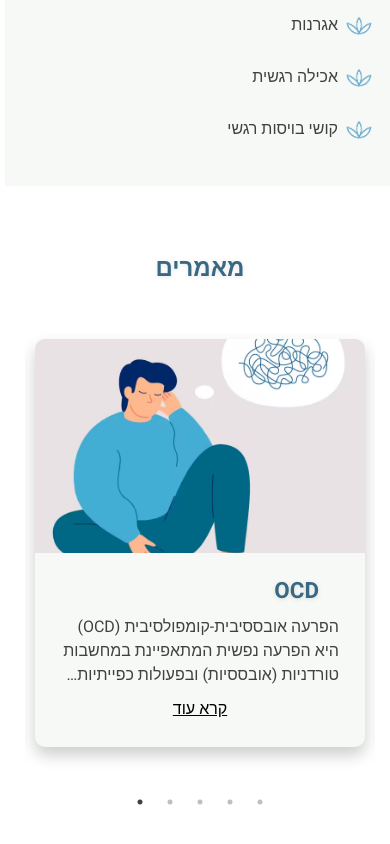
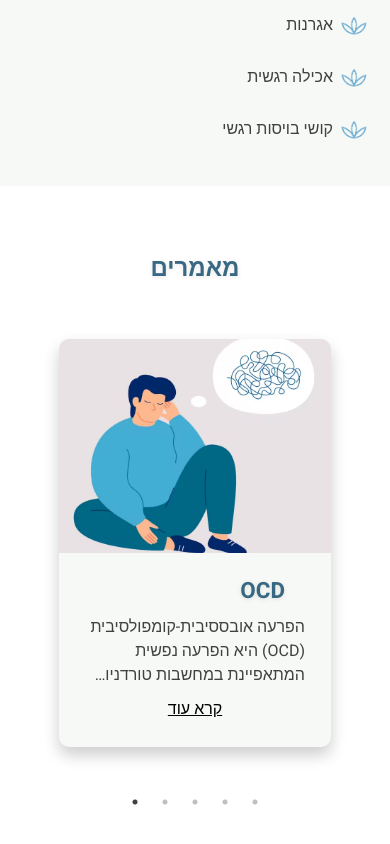
Before and after one commit to TomerNoy/react-cbt-site, a React (Create React App) app: page / in a window 390 px wide. Shown: the part 2096-2940 px from the top of the page. Built offline with nearby package versions, Linux system fonts and the light colour scheme; a web font is replaced by a local one.

Commit message:
home articles layout fix

```diff
--- a/src/pages/Home/HomeArticles.css
+++ b/src/pages/Home/HomeArticles.css
@@ -1,5 +1,11 @@
 @import url("../../App.css");
 
+.home-articles {
+  margin: auto;
+  width: 80%;
+  max-width: 1100px;
+  padding-bottom: 10px;
+}
 .slick-slider {
   margin-bottom: 40px;
 }
@@ -9,6 +15,10 @@
   display: flex !important;
   flex-direction: row;
   justify-content: center;
+}
+
+.card-container {
+  padding: 0 10px;
 }
 
 .article-slide {
@@ -27,6 +37,17 @@
   align-items: start;
   direction: rtl;
   padding: 16px;
+}
+
+.slick-prev:before,
+.slick-next:before {
+  color: #fa9588 !important;
+  font-size: 30px !important;
+}
+
+.slick-prev:hover:before,
+.slick-next:hover:before {
+  color: #ff6f61;
 }
 
 .image-container {
@@ -79,6 +100,13 @@
     flex-direction: column;
   }
 
+  .slick-prev,
+  .slick-next {
+    display: none !important;
+    width: 0 !important;
+    height: 0 !important;
+  }
+
   .slick-slide {
     padding: 40px 10px;
   }
--- a/src/pages/Home/HomeArticles.js
+++ b/src/pages/Home/HomeArticles.js
@@ -15,6 +15,15 @@ const HomeArticles = () => {
     slidesToScroll: 1,
     autoplay: true,
     autoplaySpeed: 8000,
+    arrows: true,
+    responsive: [
+      {
+        breakpoint: 768,
+        settings: {
+          arrows: false,
+        },
+      },
+    ],
   };
 
   // Preload images on page start
@@ -31,10 +40,11 @@ const HomeArticles = () => {
   }, []);
 
   return (
-    <Element name="articles-section" className="home-articles page-text">
+    <Element name="articles-section" className="home-articles ">
       <h1>מאמרים</h1>
       <Slider {...settings}>
         {articlesData.map((article, index) => (
+          <div className="card-container">
             <div key={index} className="article-slide">
               <div className="image-container">
                 <picture>
@@ -58,6 +68,7 @@ const HomeArticles = () => {
                 </a>
               </div>
             </div>
+          </div>
         ))}
       </Slider>
     </Element>
```
Lines whose indentation alone changed are shown as unchanged.
